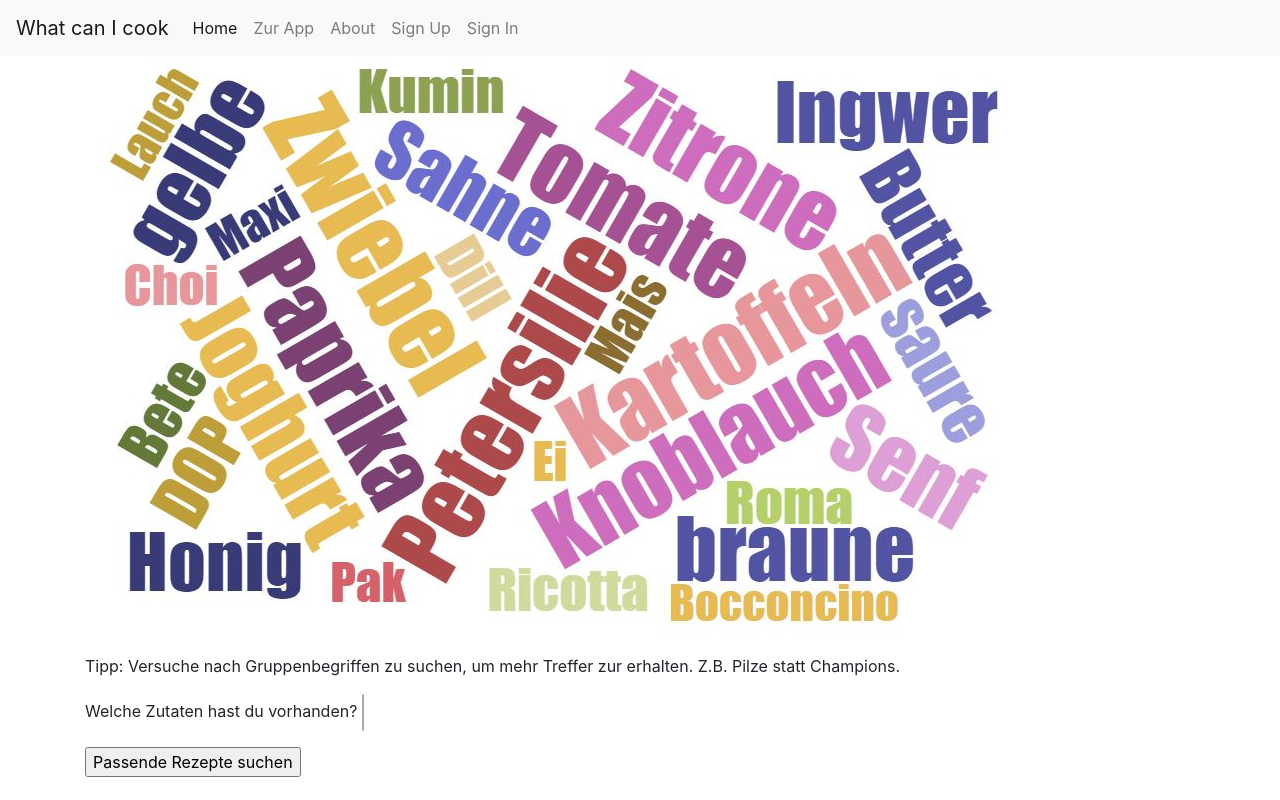
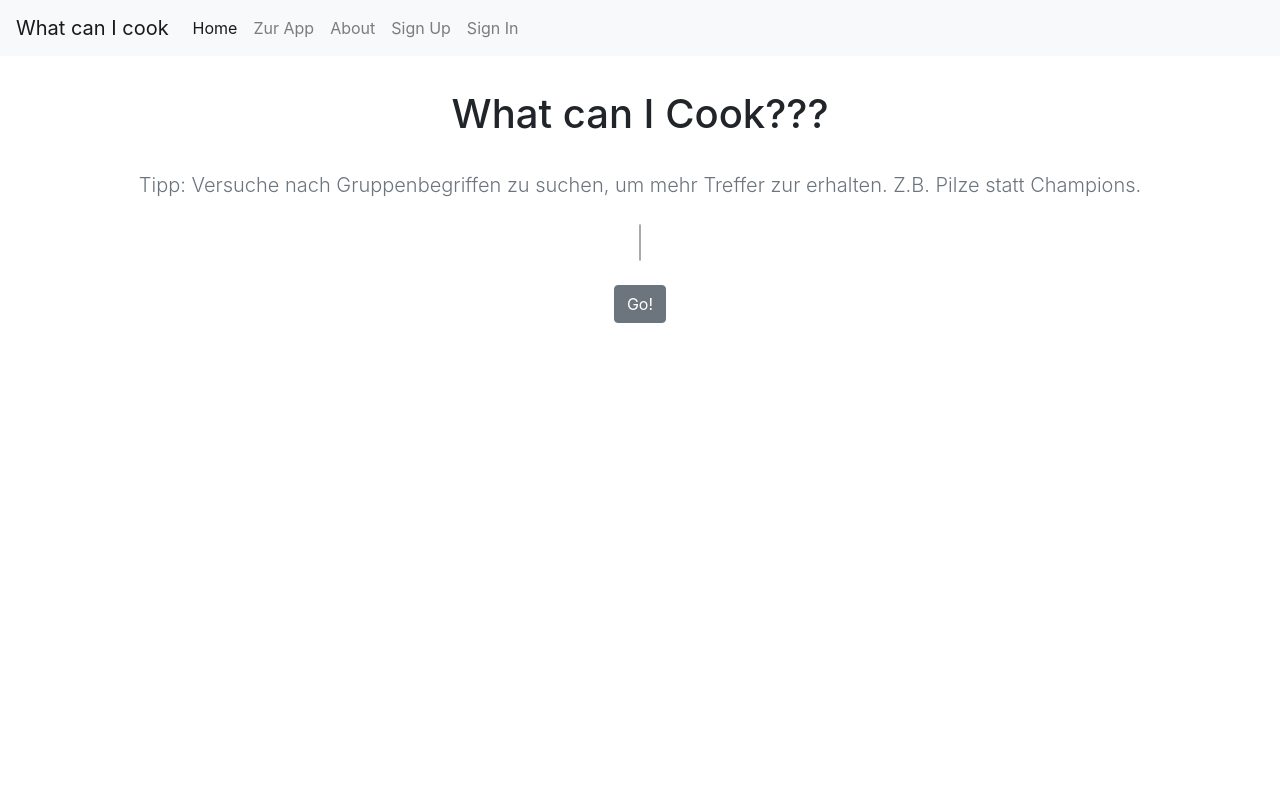
Before and after one commit to s-maibuecher/what_can_i_cook, a Django app: page /app/ in a window 1280 px wide. Run offline with Django 3.2, Linux system fonts and the light colour scheme; data that the repository does not hold is empty; some libraries are stand-ins or nearby versions.

Commit message:
Bissken minimaleres Design

```diff
--- a/what_can_i_cook/forms/ings_select_form.py
+++ b/what_can_i_cook/forms/ings_select_form.py
@@ -15,7 +15,7 @@ class ChooseIngForm(forms.Form):
     def __init__(self, *args, **kwargs):
         super().__init__(*args, **kwargs)
         self.fields['ing_form'].widget.attrs.update({'id': 'choose-ing-form'})
-        self.fields['ing_form'].label = "Welche Zutaten hast du vorhanden?"
+        self.fields['ing_form'].label = ""
 
 
     class Media:
--- a/what_can_i_cook/static/css/project.css
+++ b/what_can_i_cook/static/css/project.css
@@ -11,3 +11,17 @@
   background-color: #f2dede;
   border-color: #eed3d7;
 }
+
+.jumbotron {
+  padding-top: 30px;
+  background-color: white;
+  "Segoe UI", Roboto, "Helvetica Neue", Arial, "Noto Sans", sans-serif, "Apple Color Emoji", "Segoe UI Emoji", "Segoe UI Symbol", "Noto Color Emoji"
+}
+
+h1{
+  margin-bottom: 2rem;
+}
+
+form#ing-form {
+    padding-top: 0.5rem;
+}
--- a/what_can_i_cook/static/js/project.js
+++ b/what_can_i_cook/static/js/project.js
@@ -2,5 +2,6 @@
 
 // JS for the Ingredients Select Form:
 $('#choose-ing-form').select2({
+    placeholder: "Welche Zutaten hast du da?",
     dropdownParent: $('#ing-form')
 });
--- a/what_can_i_cook/templates/pages/wcic-start.html
+++ b/what_can_i_cook/templates/pages/wcic-start.html
@@ -6,12 +6,19 @@
 {% block media %}{{ form.media.css }}{% endblock %}
 
 {% block content %}
-  <p><img src="{% static 'images/wordcloud.JPG' %}" alt="Wordcloud mit Zutaten"></p>
-  <p>Tipp: Versuche nach Gruppenbegriffen zu suchen, um mehr Treffer zur erhalten. Z.B. Pilze statt Champions.</p>
-  <form method="get" id="ing-form" action="{% url 'wcic:wcic-results' %}">{% csrf_token %}
+  <section class="jumbotron text-center">
+    <div class="container">
+      <h1>What can I Cook???</h1>
+      <p class="lead text-muted">Tipp: Versuche nach Gruppenbegriffen zu suchen, um mehr Treffer zur erhalten. Z.B. Pilze statt Champions.</p>
+
+        <form method="get" id="ing-form" action="{% url 'wcic:wcic-results' %}">{% csrf_token %}
     {{ form.as_p }}
-    <input type="submit" value="Passende Rezepte suchen"/>
+    <input type="submit" class="btn btn-secondary my-2" value="Go!"/>
   </form>
+
+    </div>
+  </section>
+
 {% endblock %}
 
 {% block media_js %}{{ form.media.js }}{% endblock %}
```
Also changed, not shown: todos-und-ideen.md (+1 -2 lines), what_can_i_cook/migrations/0001_initial.py.
